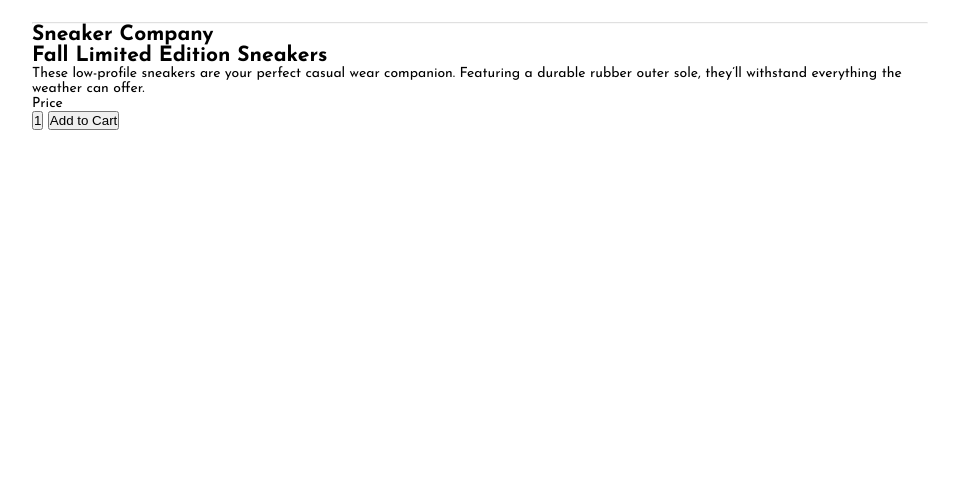
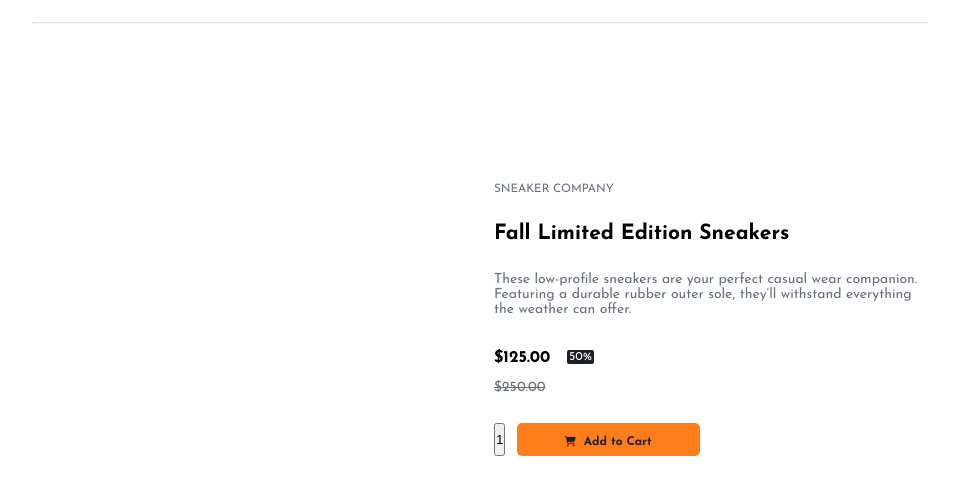
Before and after one commit to sh4aadman/Ecommerce-product, a plain HTML site: page index.html in a window 1280 px wide. Shown: the part 48-542 px from the top of the page, without its empty margins (160-1119 px from the left). Drawn offline with Linux system fonts and the light colour scheme.

Commit message:
product-details

```diff
--- a/index.html
+++ b/index.html
@@ -48,16 +48,22 @@
 
   <main>
     <section></section>
-    <section>
-      <h2>Sneaker Company</h2>
+    <section class="product-detail">
+      <h5>Sneaker Company</h5>
       <h1>Fall Limited Edition Sneakers</h1>
       <p>These low-profile sneakers are your perfect casual wear companion. Featuring a
         durable rubber outer sole, they’ll withstand everything the weather can offer.</p>
 
-      <article>Price</article>
-      <section>
-        <button>1</button>
-        <button>Add to Cart</button>
+      <section class="product-price">
+        <article>
+          <h3>$125.00</h3>
+          <p>50%</p>
+        </article>
+        <p class="original-price">$250.00</p>
+      </section>
+      <section class="product-cart">
+        <button class="product-count">1</button>
+        <button class="primary-button"><i class="fa-solid fa-cart-shopping"></i>Add to Cart</button>
       </section>
     </section>
   </main>
--- a/styles/styles.css
+++ b/styles/styles.css
@@ -49,10 +49,6 @@ aside ul {
   color: hsl(219, 9%, 45%);
 }
 
-aside ul li {
-  cursor: pointer;
-}
-
 nav ul li a, aside ul li a {
   display: flex;
   cursor: pointer;
@@ -94,3 +90,84 @@ aside img:hover {
 hr {
   opacity: 0.3;
 }
+
+main {
+  display: grid;
+  grid-template-columns: 1fr 1fr;
+  gap: 2em;
+  height: calc(80vh - 3.5em);
+}
+
+.product-detail {
+  display: flex;
+  flex-direction: column;
+  gap: 2em;
+  justify-content: center;
+}
+
+.product-detail h5 {
+  font-weight: 400;
+  text-transform: uppercase;
+  color: hsl(219, 9%, 45%);
+}
+
+.product-detail p {
+  color: hsl(219, 9%, 45%);
+}
+
+.product-price {
+  display: flex;
+  flex-direction: column;
+  gap: .8em;
+}
+
+.product-price article {
+  display: flex;
+  align-items: center;
+  gap: 1.2em;
+  height: 3vh;
+}
+
+.product-price article h3 {
+  padding-top: 2px;
+}
+
+.product-price article p {
+  color: white;
+  background-color: hsl(220, 13%, 13%);
+  font-size: 12px;
+  padding: 1px 2px;
+  border-radius: 2px;
+}
+
+.original-price {
+  text-decoration: line-through;
+}
+
+.product-cart {
+  display: flex;
+  gap: .8em;
+}
+
+.primary-button {
+  font-family: "Josefin Sans", serif;
+  font-optical-sizing: auto;
+  font-size: 12px;
+  font-weight: 700;
+  background-color: hsl(26, 100%, 55%);
+  border: none;
+  color: hsl(220, 13%, 13%);
+  padding: .5rem 3rem;
+  border-radius: 5px;
+  cursor: pointer;
+}
+
+.primary-button i {
+  font-size: 10px;
+  color: hsl(220, 13%, 13%);
+  margin-right: .5rem;
+}
+
+.primary-button:hover {
+  background-color: hsl(26, 100%, 60%);
+}
```
